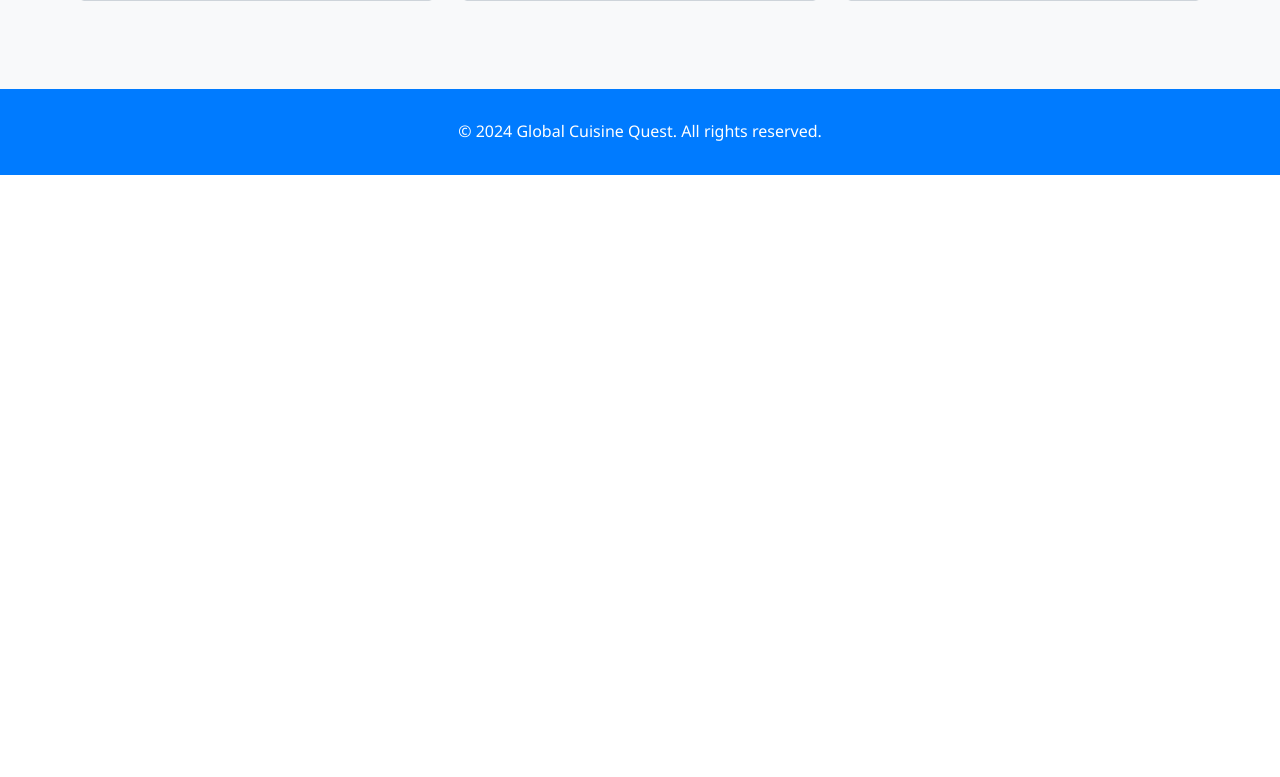
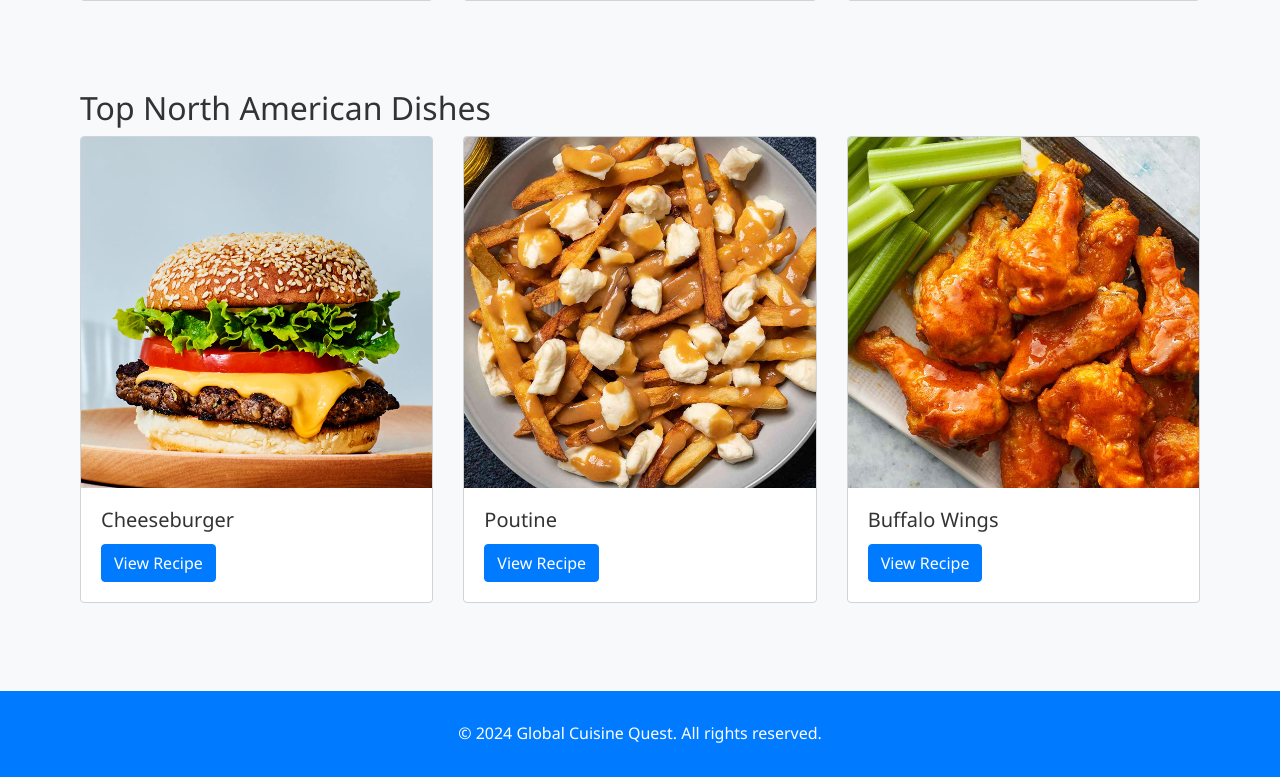
Before and after one commit to aceiicle/Global-Cuisine-Quest, a Flask app: page / in a window 1280 px wide. Shown: the part 2283-3060 px from the top of the page. Before the commit the page ends 2458 px from the top, so only its background shows below. Run offline with Flask 3, Linux system fonts and the light colour scheme; some libraries are stand-ins or nearby versions.

Commit message:
Added "Top North American Dishes"

```diff
--- a/globalcuisine/templates/index.html
+++ b/globalcuisine/templates/index.html
@@ -134,4 +134,39 @@
     </div>
 </div>
 
+<div class="container">
+    <div class="recipe-gallery mt-4">
+        <h2>Top North American Dishes</h2>
+        <div class="row">
+            <div class="col-md-4 mb-4">
+                <div class="card">
+                    <img class="card-img-top" src="static/images/cheese-burger.png" alt="Cheeseburger">
+                    <div class="card-body">
+                        <h5 class="card-title">Cheeseburger</h5>
+                        <a href="recipe10.html" class="btn btn-primary">View Recipe</a>
+                    </div>
+                </div>
+            </div>
+            <div class="col-md-4 mb-4">
+                <div class="card">
+                    <img class="card-img-top" src="static/images/poutine.png" alt="Poutine">
+                    <div class="card-body">
+                        <h5 class="card-title">Poutine</h5>
+                        <a href="recipe11.html" class="btn btn-primary">View Recipe</a>
+                    </div>
+                </div>
+            </div>
+            <div class="col-md-4 mb-4">
+                <div class="card">
+                    <img class="card-img-top" src="static/images/buffalo-wings.png" alt="Buffalo Wings">
+                    <div class="card-body">
+                        <h5 class="card-title">Buffalo Wings</h5>
+                        <a href="recipe9.html" class="btn btn-primary">View Recipe</a>
+                    </div>
+                </div>
+            </div>
+        </div>
+    </div>
+</div>
+
 {% endblock %}
```
Also changed, not shown: globalcuisine/static/images/buffalo-wings.png (added), globalcuisine/static/images/cheese-burger.png (added), globalcuisine/static/images/poutine.png (added).
